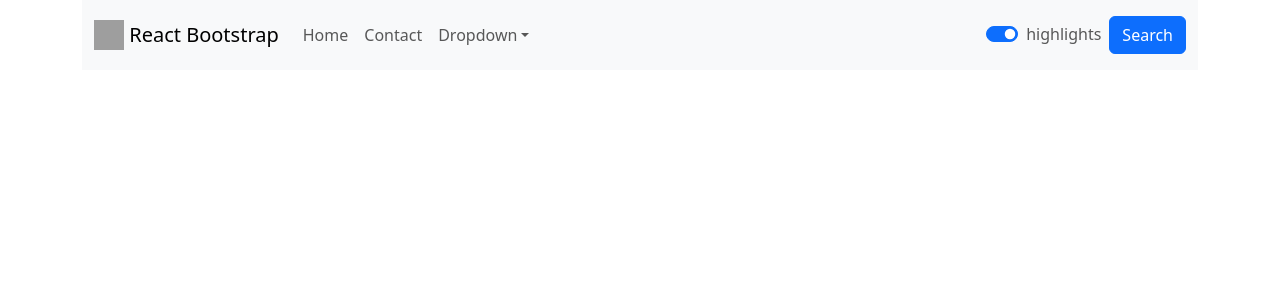
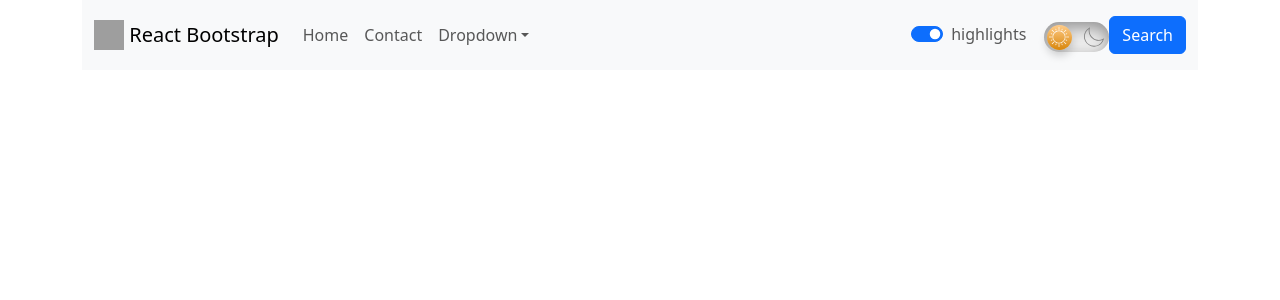
Before and after one commit to mshmeljov/crypto-exchange, a React (Create React App) app: page /crypto-exchange/contact in a window 1280 px wide. Shown: the top 300 px of the page. Built offline with nearby package versions, Linux system fonts and the light colour scheme; no server answers; grey boxes are pictures that could not be loaded.

Commit message:
Dark and light

```diff
--- a/src/App.css
+++ b/src/App.css
@@ -14,18 +14,18 @@
 }
 
 .App-header {
-    background-color: #282c34;
+  background-color: var(--body_background);
   min-height: 100vh;
   display: flex;
   flex-direction: column;
   align-items: center;
   justify-content: center;
   font-size: calc(10px + 2vmin);
-    color: white;
+  color: var(--body_color);
 }
 
 .App-link {
-    color: #61dafb;
+  color: var(--link_color);
 }
 
 @keyframes App-logo-spin {
--- a/src/App.jsx
+++ b/src/App.jsx
@@ -1,16 +1,24 @@
-import React from "react";
+import React, { useState, useEffect } from "react";
 import "bootstrap/dist/css/bootstrap.min.css";
 import Container from "react-bootstrap/Container";
 import Header from "./Header";
 import Body from "./Body";
 
 function App() {
-  console.log("App");
+  const [theme, setTheme] = useState('light');
+
+  useEffect(() => {
+    document.body.setAttribute("data-theme", theme);
+  }, [theme]);
+
+  const toggleTheme = () => {
+    setTheme((prevTheme) => (prevTheme === 'light' ? 'dark' : 'light'));
+  };
 
   return (
     <Container>
-      <Header />
-      <Body />
+      <Header toggleTheme={toggleTheme} theme={theme} />
+      <Body toggleTheme={toggleTheme} theme={theme} />
     </Container>
   );
 }
--- a/src/Body/Body.jsx
+++ b/src/Body/Body.jsx
@@ -8,6 +8,10 @@
 
 function Body(props) {
   console.log("Body");
+
+
+  const { toggleTheme, theme } = props;
+
   return (
     <>
       <Routes>
--- a/src/Header/Header.jsx
+++ b/src/Header/Header.jsx
@@ -1,15 +1,16 @@
+import React from "react";
 import Navigation from "./Navigation";
 import SubHeader from "./SubHeader/Main";
 import { mainSubHeader } from "./SubHeader/constants";
 import { useMatch } from "react-router-dom";
 
-function Header(props) {
+function Header({ toggleTheme, theme }) {
   console.log('Header');
   const match = useMatch("/");
 
   return (
     <>
-      <Navigation {...props} />
+      <Navigation toggleTheme={toggleTheme} theme={theme} />
       {match && <SubHeader data={mainSubHeader} />}
     </>
   );
--- a/src/Header/Navigation.jsx
+++ b/src/Header/Navigation.jsx
@@ -5,19 +5,17 @@
 import NavDropdown from "react-bootstrap/NavDropdown";
 import Button from "react-bootstrap/Button";
 import Offcanvas from "react-bootstrap/Offcanvas";
+import Form from "react-bootstrap/Form";
 import { Link } from "react-router-dom";
 import { useDispatch } from "react-redux";
 import { setShowSideBar } from "../service/state";
-import Form from "react-bootstrap/Form";
+import { ReactComponent as Sun } from "../components/DarkMode/Sun.svg";
+import { ReactComponent as Moon } from "../components/DarkMode/Moon.svg";
+import "../components/DarkMode/DarkMode.css";
 import { AppContext } from "../providers/AppProvider";
 
-
-
-function Navigation() {
-  console.log("Navigation");
-
+function Navigation({ toggleTheme, theme }) {
   const appContext = React.useContext(AppContext);
-
   const dispatch = useDispatch();
 
   return (
@@ -67,17 +65,27 @@
               </NavDropdown>
             </Nav>
             <Navbar.Text className="justify-content-end d-flex align-items-center">
-              <Form.Check // prettier-ignore
+              <Form.Check
                 type="switch"
                 id="custom-switch"
                 label="highlights"
                 className="me-2"
                 checked={appContext.switchHighLights}
-                onChange={() =>
-                  appContext.setSwitchHighLights((oldValue) => !oldValue)
-
-                }
+                onChange={() => appContext.setSwitchHighLights((oldValue) => !oldValue)}
               />
+              <div className="dark_mode">
+                <input
+                  className="dark_mode_input"
+                  type="checkbox"
+                  id="darkmode-toggle"
+                  onChange={toggleTheme}
+                  checked={theme === 'dark'}
+                />
+                <label className="dark_mode_label" htmlFor="darkmode-toggle">
+                  <Sun />
+                  <Moon />
+                </label>
+              </div>
               <Button
                 onClick={() => dispatch(setShowSideBar(true))}
                 variant="primary"
--- /dev/null
+++ b/src/components/DarkMode/DarkMode.css
@@ -0,0 +1,68 @@
+.dark_mode {
+    margin-top: -20px;
+    margin-left: 10px;
+}
+
+.dark_mode_label {
+    width: 65px;
+    height: 30px;
+    position: relative;
+    display: block;
+    background: #ebebeb;
+    border-radius: 200px;
+    box-shadow: inset 0px 5px 15px rgba(0, 0, 0, 0.4),
+        inset 0px -5px 15px rgba(255, 255, 255, 0.4);
+    cursor: pointer;
+    transition: 0.3s;
+}
+.dark_mode_label:after {
+    content: "";
+    width: 25px;
+    height: 25px;
+    position: absolute;
+    top: 3px;
+    left: 3px;
+    background: linear-gradient(180deg, #ffcc89, #d8860b);
+    border-radius: 180px;
+    box-shadow: 0px 5px 10px rgba(0, 0, 0, 0.2);
+    transition: 0.3s;
+}
+.dark_mode_input {
+    width: 0;
+    height: 0;
+    visibility: hidden;
+}
+.dark_mode_input:checked + .dark_mode_label {
+    background: #242424;
+}
+.dark_mode_input:checked + .dark_mode_label:after {
+    left: 62px;
+    transform: translateX(-100%);
+    background: linear-gradient(180deg, #777, #3a3a3a);
+}
+.dark_mode_label:active:after {
+    width: 30px;
+}
+
+.dark_mode_label svg {
+    position: absolute;
+    width: 20px;
+    top: 5px;
+    z-index: 100;
+}
+.dark_mode_label svg.sun {
+    left: 5px;
+    fill: #fff;
+    transition: 0.3s;
+}
+.dark_mode_label svg.moon {
+    left: 40px;
+    fill: #7e7e7e;
+    transition: 0.3s;
+}
+.dark_mode_input:checked + .dark_mode_label svg.sun {
+    fill: #7e7e7e;
+}
+.dark_mode_input:checked + .dark_mode_label svg.moon {
+    fill: #fff;
+}
--- /dev/null
+++ b/src/components/DarkMode/DarkMode.js
@@ -0,0 +1,37 @@
+import React from "react";
+import { ReactComponent as Sun } from "./Sun.svg";
+import { ReactComponent as Moon } from "./Moon.svg";
+import "./DarkMode.css";
+
+const DarkMode = () => {
+  const setDarkMode = () => {
+    document.querySelector("body").setAttribute("data-theme", "dark");
+  };
+
+  const setLightMode = () => {
+    document.querySelector("body").setAttribute("data-theme", "light");
+  };
+
+  const toggleTheme = (e) => {
+    if (e.target.checked) setDarkMode();
+    else setLightMode()
+  };
+
+  return (
+    <div className="dark_mode">
+      <input
+      className="dark_mode_input"
+      type="checkbox"
+      id="darkmode-toggle"
+      onChange={toggleTheme}
+      />
+
+      <label className="dark_mode_label" for="darkmode-toggle">
+        <Sun />
+        <Moon />
+      </label>
+    </div>
+  );
+};
+
+export default DarkMode;
```
Also changed, not shown: src/index.css (+20 -5 lines), src/components/DarkMode/Moon.svg (added), src/components/DarkMode/Sun.svg (added). Lines whose indentation alone changed are shown as unchanged.
